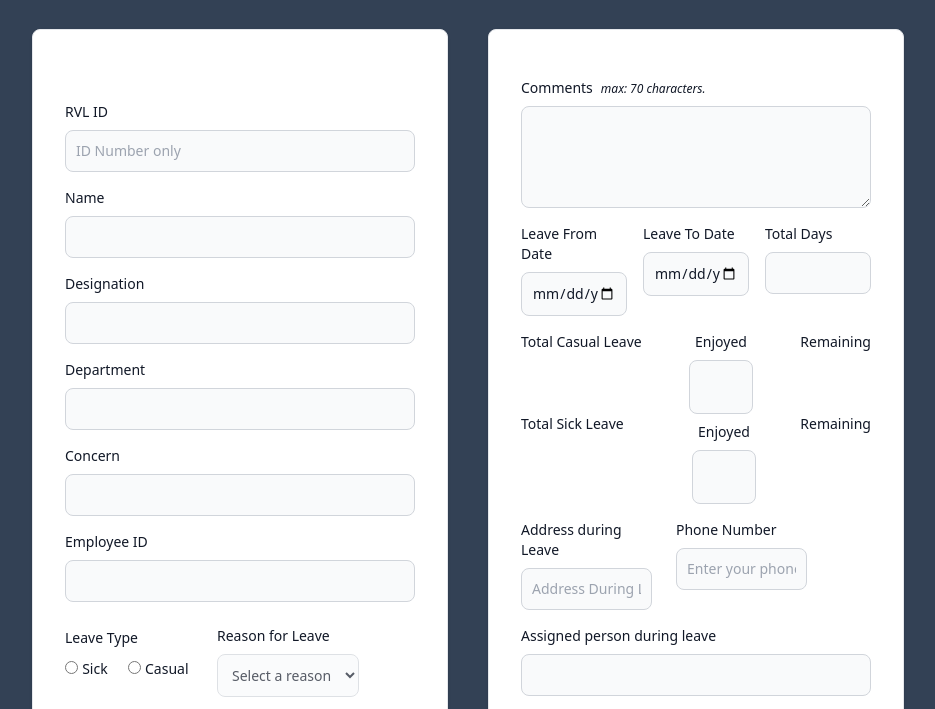
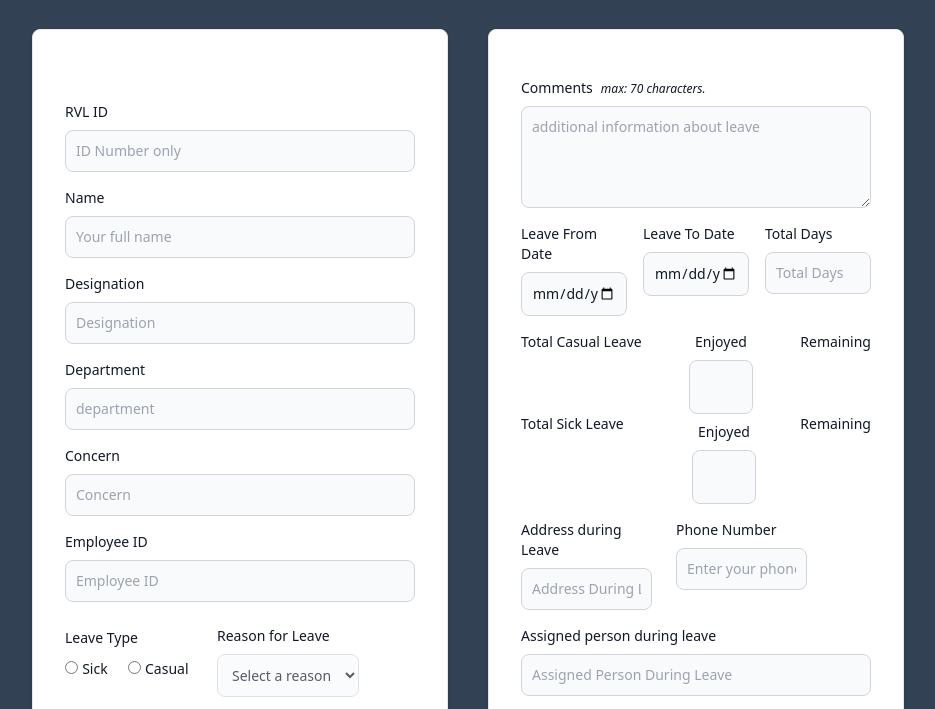
Before and after one commit to talam159/RVL-Leave-Form, a plain HTML site: page index.html in a window 1280 px wide. Shown: the part 51-760 px from the top of the page, without its empty margins (192-1127 px from the left). Drawn offline with nearby package versions, Linux system fonts and the light colour scheme; a script that the page names is missing.

Commit message:
placeholder added

```diff
--- a/index.html
+++ b/index.html
@@ -35,27 +35,28 @@
 
                         <div class="mb-4">
                           <label class="block mb-2 block mb-2 text-sm font-medium text-gray-900 dark:text-white" for="name">Name</label>
-                          <input class="bg-gray-50 border border-gray-300 text-gray-900 text-sm rounded-lg focus:ring-blue-500 focus:border-blue-500 block w-full p-2.5 dark:bg-gray-600 dark:border-gray-500 dark:placeholder-gray-400 dark:text-white" type="text" id="fullName" name="name" required>
+                          <input class="bg-gray-50 border border-gray-300 text-gray-900 text-sm rounded-lg focus:ring-blue-500 focus:border-blue-500 block w-full p-2.5 dark:bg-gray-600 dark:border-gray-500 dark:placeholder-gray-400 dark:text-white" type="text" id="fullName" placeholder="Your full name" name="name" required>
                         </div>
 
                         <div class="mb-4">
                           <label class="block mb-2 block mb-2 text-sm font-medium text-gray-900 dark:text-white" for="designation">Designation</label>
-                          <input class="bg-gray-50 border border-gray-300 text-gray-900 text-sm rounded-lg focus:ring-blue-500 focus:border-blue-500 block w-full p-2.5 dark:bg-gray-600 dark:border-gray-500 dark:placeholder-gray-400 dark:text-white"type="text" id="designation" name="designation" required>
+                          <input class="bg-gray-50 border border-gray-300 text-gray-900 text-sm rounded-lg focus:ring-blue-500 focus:border-blue-500 block w-full p-2.5 dark:bg-gray-600 dark:border-gray-500 dark:placeholder-gray-400 dark:text-white"type="text" id="designation" placeholder="Designation" name="designation" required>
                         </div>
 
                         <div class="mb-4">
                           <label class="block mb-2 block mb-2 text-sm font-medium text-gray-900 dark:text-white"  for="department">Department</label>
-                          <input class="bg-gray-50 border border-gray-300 text-gray-900 text-sm rounded-lg focus:ring-blue-500 focus:border-blue-500 block w-full p-2.5 dark:bg-gray-600 dark:border-gray-500 dark:placeholder-gray-400 dark:text-white" type="text" id="department" name="department" required>
+                          <input class="bg-gray-50 border border-gray-300 text-gray-900 text-sm rounded-lg focus:ring-blue-500 focus:border-blue-500 block w-full p-2.5 dark:bg-gray-600 dark:border-gray-500 dark:placeholder-gray-400 dark:text-white" type="text" id="department" placeholder="department
+                          " name="department" required>
                         </div>
 
                         <div class="mb-4">
                           <label class="block mb-2 block mb-2 text-sm font-medium text-gray-900 dark:text-white"  for="concern">Concern</label>
-                          <input class="bg-gray-50 border border-gray-300 text-gray-900 text-sm rounded-lg focus:ring-blue-500 focus:border-blue-500 block w-full p-2.5 dark:bg-gray-600 dark:border-gray-500 dark:placeholder-gray-400 dark:text-white" id="concern" name="concern" rows="4" required></input>
+                          <input class="bg-gray-50 border border-gray-300 text-gray-900 text-sm rounded-lg focus:ring-blue-500 focus:border-blue-500 block w-full p-2.5 dark:bg-gray-600 dark:border-gray-500 dark:placeholder-gray-400 dark:text-white" id="concern" name="concern" placeholder="Concern" rows="4" required></input>
                         </div>
 
                         <div class="">
                           <label class="block mb-2 block mb-2 text-sm font-medium text-gray-900 dark:text-white"  for="employeeId">Employee ID</label>
-                          <input class="bg-gray-50 border border-gray-300 text-gray-900 text-sm rounded-lg focus:ring-blue-500 focus:border-blue-500 block w-full p-2.5 dark:bg-gray-600 dark:border-gray-500 dark:placeholder-gray-400 dark:text-white" type="text" id="employeeID" name="employeeId" required>
+                          <input class="bg-gray-50 border border-gray-300 text-gray-900 text-sm rounded-lg focus:ring-blue-500 focus:border-blue-500 block w-full p-2.5 dark:bg-gray-600 dark:border-gray-500 dark:placeholder-gray-400 dark:text-white" type="text" id="employeeID" placeholder="Employee ID" name="employeeId" required>
                         </div>
                         <div class="-mt-2 flex justify-between items-center">
                           <div>
@@ -92,7 +93,7 @@
 
                     <div class="mb-4">
                         <label class="block mb-2 text-sm font-medium text-gray-900 dark:text-white" for="comments">Comments<span class="ml-2 text-xs italic">max: 70 characters.</span></label>
-                        <textarea maxlength="70" class="bg-gray-50 border border-gray-300 text-gray-900 text-sm rounded-lg focus:ring-blue-500 focus:border-blue-500 block w-full p-2.5 dark:bg-gray-600 dark:border-gray-500 dark:placeholder-gray-400 dark:text-white" id="comments" name="comments" rows="4"></textarea>
+                        <textarea maxlength="70" class="bg-gray-50 border border-gray-300 text-gray-900 text-sm rounded-lg focus:ring-blue-500 focus:border-blue-500 block w-full p-2.5 dark:bg-gray-600 dark:border-gray-500 dark:placeholder-gray-400 dark:text-white" id="comments" name="comments" placeholder="additional information about leave" rows="4"></textarea>
                     </div>
 
 
@@ -109,7 +110,7 @@
 
                           <div class="mb-4">
                             <label class="block mb-2 text-sm font-medium text-gray-900 dark:text-white" for="totalDays">Total Days</label>
-                            <input class="bg-gray-50 border border-gray-300 text-gray-900 text-sm rounded-lg focus:ring-blue-500 focus:border-blue-500 block w-full p-2.5 dark:bg-gray-600 dark:border-gray-500 dark:placeholder-gray-400 dark:text-white" type="number" id="totalDays" name="totalDays" required >
+                            <input class="bg-gray-50 border border-gray-300 text-gray-900 text-sm rounded-lg focus:ring-blue-500 focus:border-blue-500 block w-full p-2.5 dark:bg-gray-600 dark:border-gray-500 dark:placeholder-gray-400 dark:text-white" type="number" id="totalDays" placeholder="Total Days" name="totalDays" required >
                           </div>
                     </div>
 
@@ -157,7 +158,7 @@
                     </div>
                     <div class=" mb-4">
                       <label class="block mb-2 text-sm font-medium text-gray-900 dark:text-white">Assigned person during leave</label>
-                      <input class="bg-gray-50 border border-gray-300 text-gray-900 text-sm rounded-lg focus:ring-blue-500 focus:border-blue-500 block w-full p-2.5 dark:bg-gray-600 dark:border-gray-500 dark:placeholder-gray-400 dark:text-white" type="text" id="assignedPerson" name="assignedPerson" >
+                      <input class="bg-gray-50 border border-gray-300 text-gray-900 text-sm rounded-lg focus:ring-blue-500 focus:border-blue-500 block w-full p-2.5 dark:bg-gray-600 dark:border-gray-500 dark:placeholder-gray-400 dark:text-white" type="text" id="assignedPerson" placeholder="Assigned Person During Leave" name="assignedPerson" >
                     </div>
 
                     <div class=" mb-4">
```
